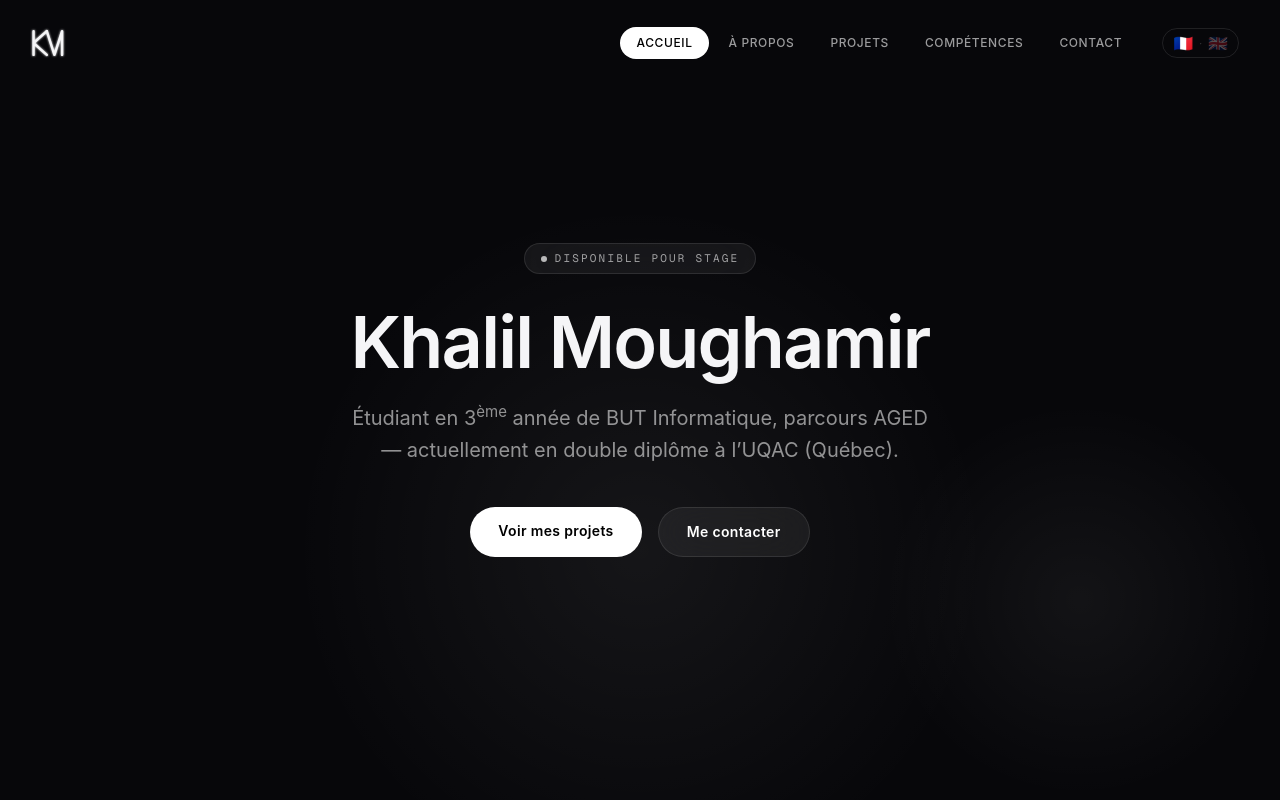
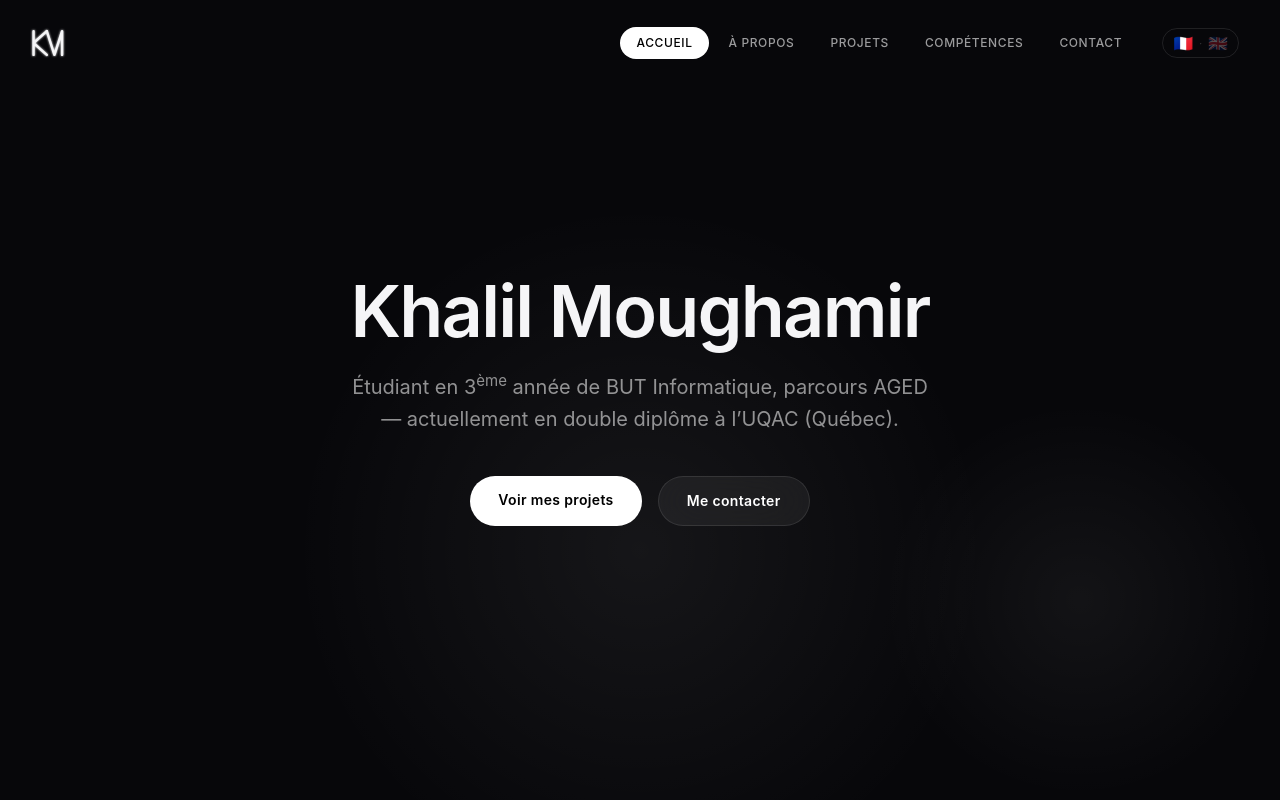
Before and after one commit to khalilmgr/khalilmgr.github.io, a Next.js app: page / in a window 1280 px wide. Shown: the top 800 px of the page. Built offline with nearby package versions, Linux system fonts and the light colour scheme.

Commit message:
Remove "available for internship" badge from Hero
Co-Authored-By: Claude Sonnet 5 <noreply@anthropic.com>

```diff
--- a/app/components/Hero.tsx
+++ b/app/components/Hero.tsx
@@ -23,18 +23,6 @@ export default function Hero() {
       </div>
 
       <div className="relative z-10 text-center max-w-3xl">
-        <motion.div
-          initial={{ opacity: 0, y: 12 }}
-          animate={{ opacity: 1, y: 0 }}
-          transition={{ duration: 0.6, ease: "easeOut" }}
-          className="inline-flex items-center gap-2 mb-8 px-4 py-1.5 rounded-full bg-white/[0.06] backdrop-blur-xl border border-white/10"
-        >
-          <span className="w-1.5 h-1.5 rounded-full bg-white/70" />
-          <span className="font-mono text-[11px] tracking-[0.2em] text-white/60 uppercase">
-            {lang === "fr" ? "Disponible pour stage" : "Open to internships"}
-          </span>
-        </motion.div>
-
         <motion.h1
           initial={{ opacity: 0, y: 30 }}
           animate={{ opacity: 1, y: 0 }}
```
